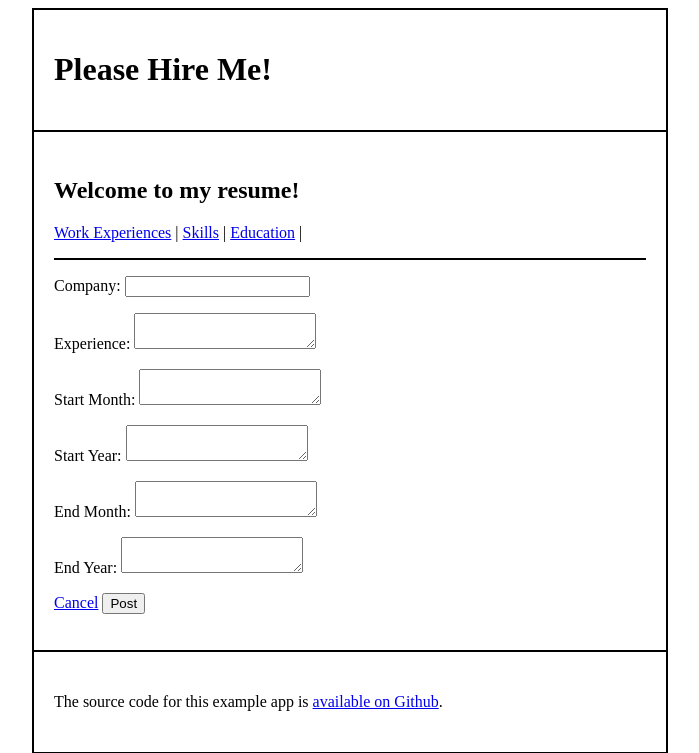
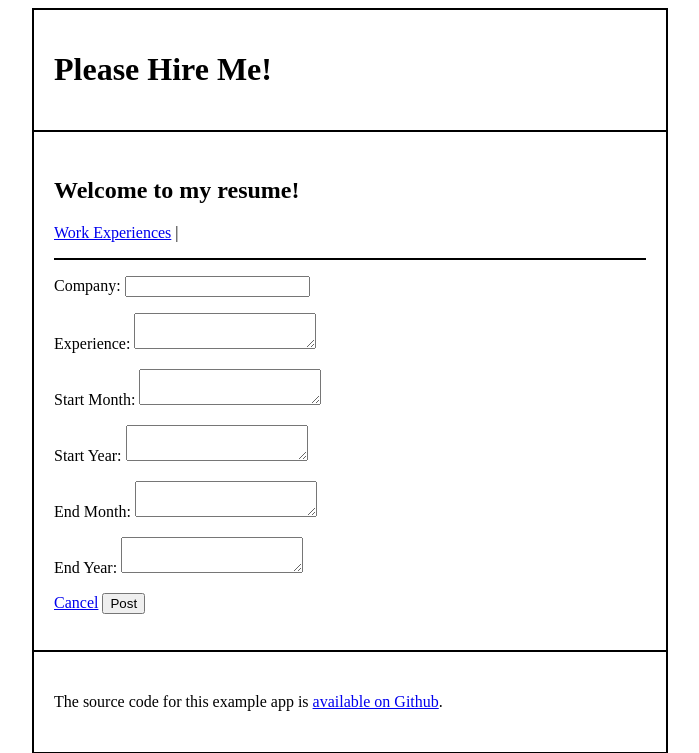
Before and after one commit to dbdesign-students-fall2023/7-web-app-acho19, a Flask app: page /experiences in a window 1280 px wide. Shown: the top 753 px of the page, without its empty margins (290-989 px from the left). Run offline with Flask 2, Linux system fonts and the light colour scheme; data that the repository does not hold is empty; parts of the project's set-up code (start-up, migrations or seed data) failed here and were passed over.

Commit message:
url endpoint

```diff
--- a/templates/experiences.html
+++ b/templates/experiences.html
@@ -6,8 +6,7 @@
 <h2>Welcome to my resume!</h2>
 <p>
     <a href="{{ url_for('experiences')}}">Work Experiences</a> |
-    <a href="{{ url_for('skills')}}">Skills</a> |
-    <a href="{{ url_for('education')}}">Education</a> |
+    <!-- <a href="{{ url_for('comments')}}">Work Experiences</a> | -->
     {% for doc in docs %}
     <div>
         <hr class="solid">
```
